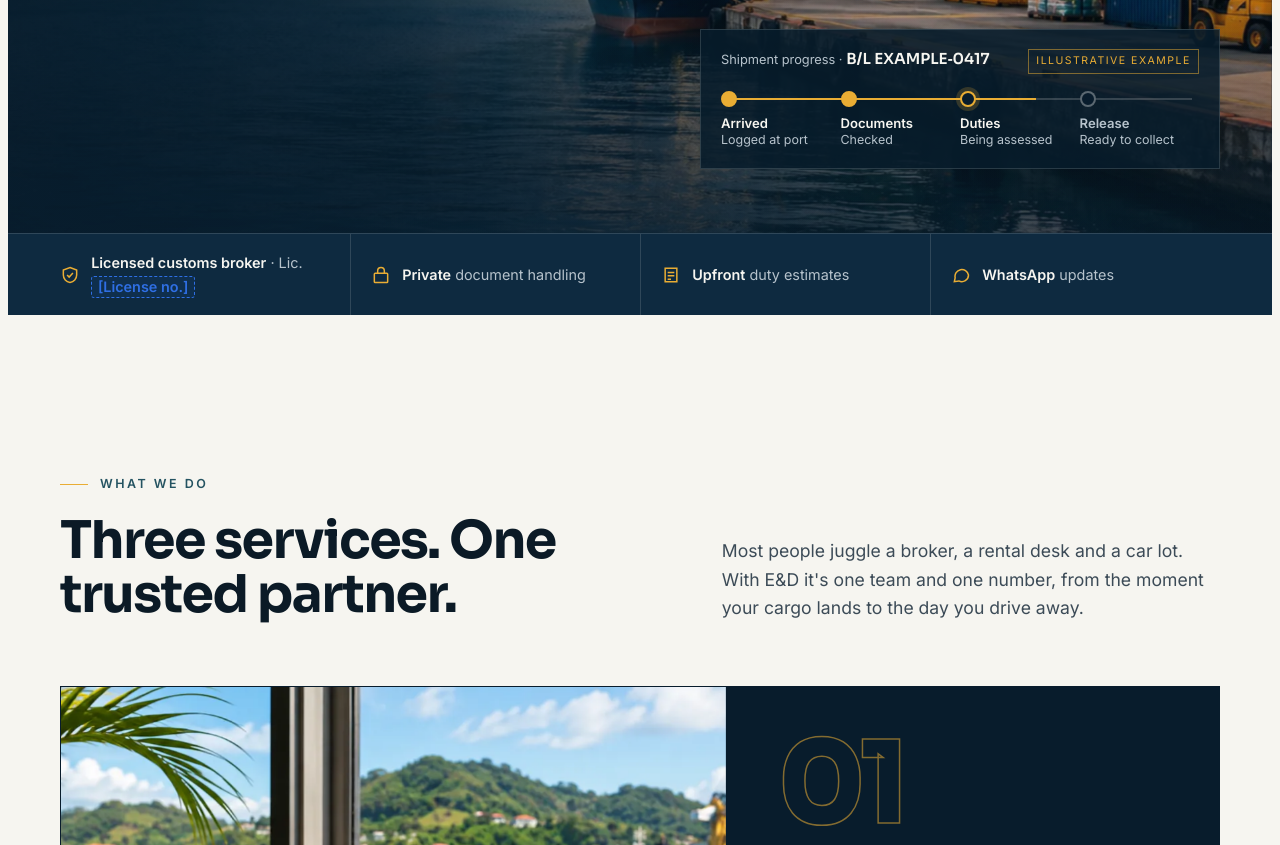
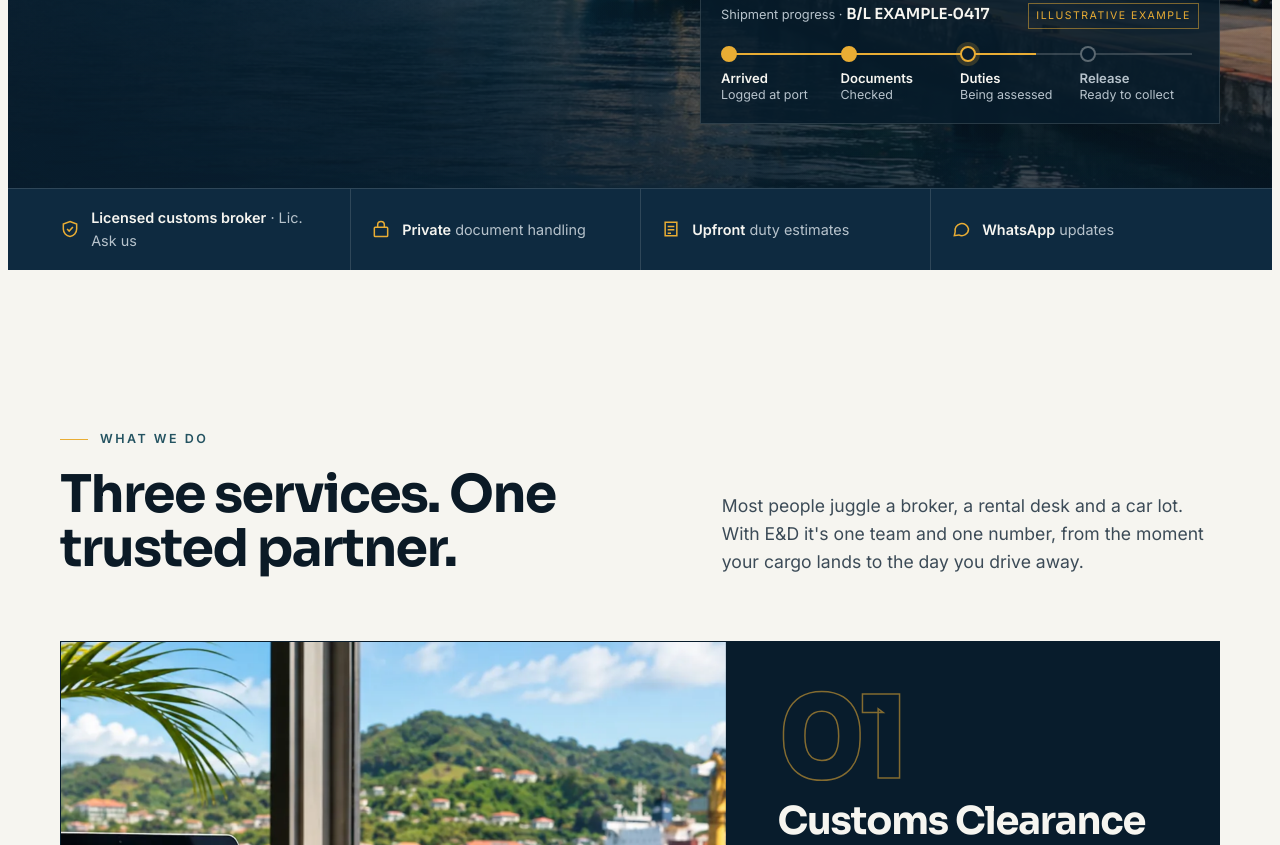
Before and after one commit to scharlton-cpu/ed-brokerage, a plain HTML site: page index.html in a window 1280 px wide. Shown: the part 742-1587 px from the top of the page. Drawn offline with Linux system fonts and the light colour scheme.

Commit message:
Switch live site to public view
Hide the draft review bar and every bracketed placeholder. Missing rental
details read "Ask us", missing rates hide the price line, and incomplete
contact, license and inventory items stay hidden until supplied.

Co-Authored-By: Claude Opus 5.5 <noreply@anthropic.com>
Claude-Session: https://claude.ai/code/session_018ZsztTm2ccojdgr33RDBrD

```diff
--- a/index.html
+++ b/index.html
@@ -688,16 +688,16 @@ footer { background: var(--navy); color: var(--on-navy-2); }
                 <div><dt>Seats</dt><dd id="fp-seats">4 to 5</dd></div>
                 <div><dt>Best for</dt><dd id="fp-best">Town and short trips</dd></div>
                 <div><dt>Highlights</dt><dd id="fp-hl">Fuel saver</dd></div>
-                <div><dt>Availability</dt><dd><span data-f="rental.eco.availability" data-ph="Availability" id="fp-avail"></span></dd></div>
+                <div><dt>Availability</dt><dd><span data-f="rental.eco.availability" data-ph="Availability" data-fallback="Ask us" id="fp-avail"></span></dd></div>
               </dl>
-              <div class="rate"><span class="from">From</span><span class="amt">EC$ <span data-f="rental.eco.rate" data-ph="Rate" id="fp-rate"></span></span><span class="per">per day</span></div>
+              <div class="rate" data-rate><span class="from">From</span><span class="amt">EC$ <span data-f="rental.eco.rate" data-ph="Rate" id="fp-rate"></span></span><span class="per">per day</span></div>
               <a class="btn btn-amber" id="fp-book" href="#contact" data-service="rental" data-category="Economy and Compact">Book an Economy car <span class="ar" aria-hidden="true">→</span></a>
             </div>
           </div>
           <dl class="terms">
             <div><dt>To rent</dt><dd>Valid driver's license</dd></div>
-            <div><dt>Minimum age</dt><dd><span data-f="rental.minAge" data-ph="Age"></span></dd></div>
-            <div><dt>Deposit</dt><dd>EC$ <span data-f="rental.deposit" data-ph="Amount"></span></dd></div>
+            <div><dt>Minimum age</dt><dd><span data-f="rental.minAge" data-ph="Age" data-fallback="Ask us"></span></dd></div>
+            <div><dt>Deposit</dt><dd><span data-f="rental.deposit" data-ph="Amount" data-prefix="EC$ " data-fallback="Ask us"></span></dd></div>
             <div><dt>Longer stays</dt><dd>Weekly and monthly rates on request</dd></div>
           </dl>
         </div>
@@ -836,7 +836,7 @@ footer { background: var(--navy); color: var(--on-navy-2); }
    ========================================================= */
 function photo(name, o = {}) { return { src: `img/${name}-1672.webp`, srcset: `img/${name}-960.webp 960w, img/${name}-1672.webp 1672w`, ...o }; }
 const SITE = {
-  mode: 'draft',              // 'draft' | 'prod'
+  mode: 'prod',               // 'draft' shows placeholders and the review bar; 'prod' is the public site
   formEndpoint: null,         // e.g. 'https://formspree.io/f/xxxx' — the quote form will not send until this is set
   phone: '+1 (473) 422-6198', whatsapp: '14734226198', email: null, address: null, parish: null, hours: null,
   owner: 'Tiffany Miller', license: null, years: null,
@@ -1066,9 +1066,17 @@ function renderFields() {
       if (el.dataset.f === 'phone') {
         const tel = '+' + String(v).replace(/\D/g, '');
         el.innerHTML = `<a href="tel:${tel}">${escapeHTML(v)}</a>` + (SITE.whatsapp ? ` · <a href="https://wa.me/${SITE.whatsapp}" target="_blank" rel="noopener">Message on WhatsApp</a>` : '');
-      } else el.textContent = v;
+      } else el.textContent = (el.dataset.prefix || '') + v;
+      const r = el.closest('[data-rate]'); if (r) r.hidden = false;
     }
-    else { el.textContent = '[' + (el.dataset.ph || 'To confirm') + ']'; el.classList.add('ph'); }
+    else if (prod) {
+      // Public view: never show bracketed placeholders
+      el.classList.remove('ph');
+      const r = el.closest('[data-rate]');
+      if (r) { r.hidden = true; el.textContent = ''; }
+      else el.textContent = el.dataset.fallback || 'Ask us';
+    }
+    else { el.textContent = (el.dataset.prefix || '') + '[' + (el.dataset.ph || 'To confirm') + ']'; el.classList.add('ph'); const r = el.closest('[data-rate]'); if (r) r.hidden = false; }
   });
   document.querySelectorAll('[data-needs]').forEach(el => {
     const missing = el.dataset.needs.split(' ').some(p => { const v = get(p); return v == null || v === ''; });
```
